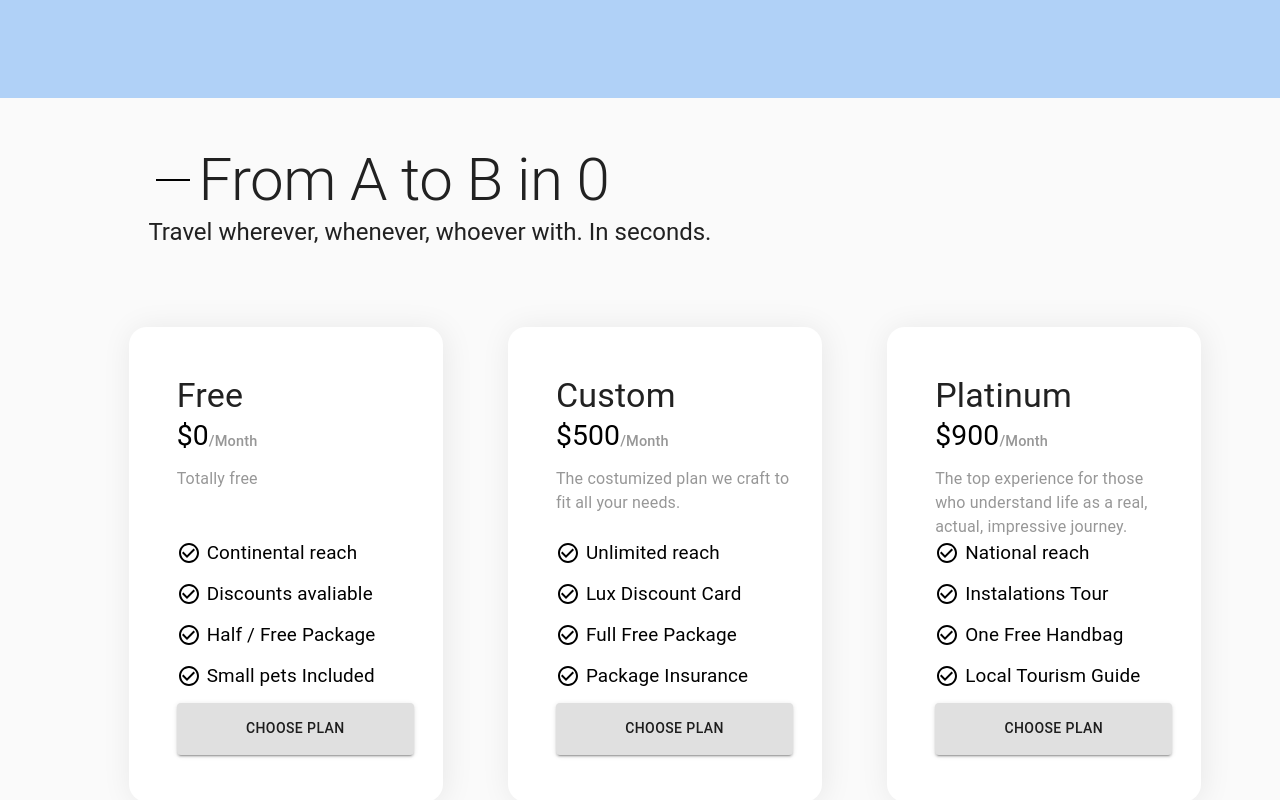
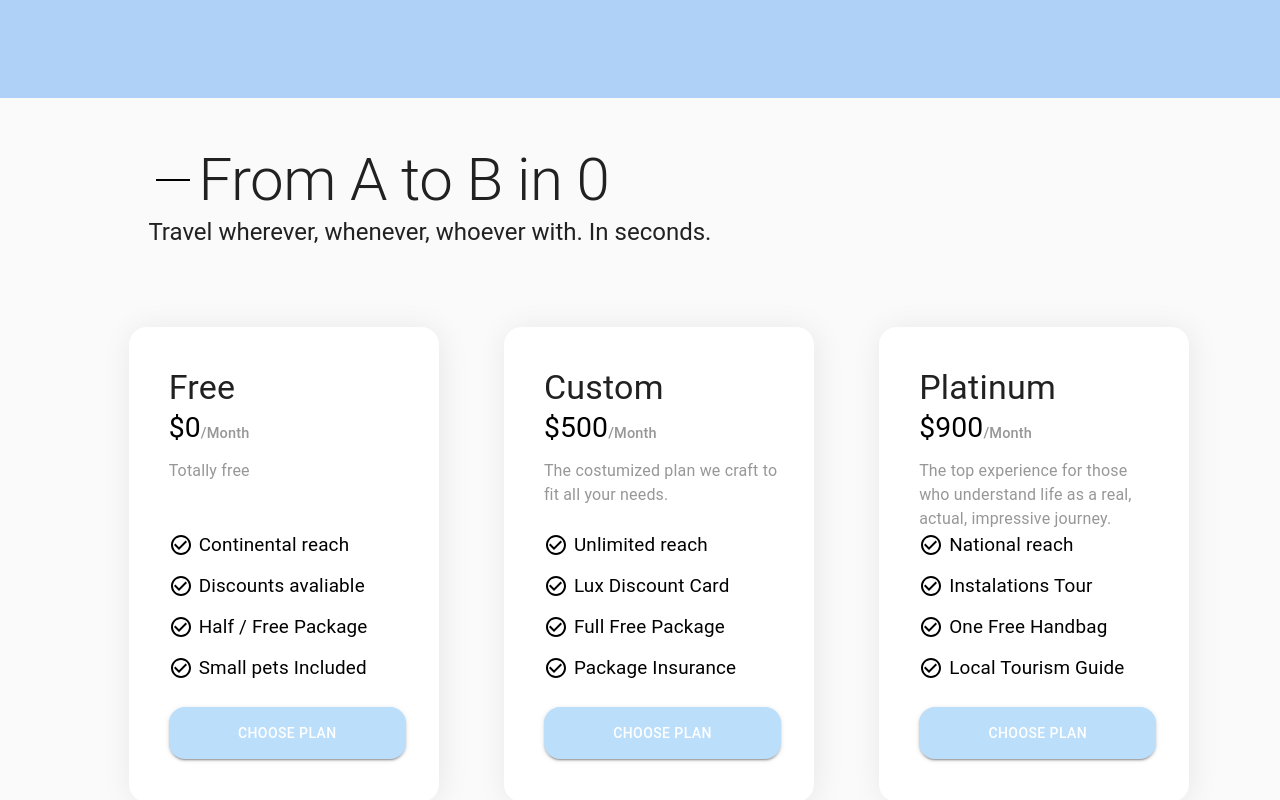
Before and after one commit to VekaTobias10/blinkport_app, a React (Create React App) app in the folder tercera-practica-vpv/: page / in a window 1280 px wide. Shown: the part 636-1436 px from the top of the page. Built offline with nearby package versions, Linux system fonts and the light colour scheme; the HTML template or start-up script is replaced by a standard one.

Commit message:
ultimos cambios

```diff
--- a/tercera-practica-vpv/src/components/price-component/price-section.jsx
+++ b/tercera-practica-vpv/src/components/price-component/price-section.jsx
@@ -68,7 +68,7 @@ export default function PriceCardLanding() {
                   Small pets Included</div>
                 </Typography>
               </div>
-              <Button className="button-prices" variant="contained">
+              <Button className={classes.buttonPrices} variant="contained">
                 CHOOSE PLAN
               </Button>
             </CardContent>
@@ -105,7 +105,7 @@ export default function PriceCardLanding() {
                   Package Insurance</div>
                 </Typography>
               </div>
-              <Button className="button-prices" variant="contained">
+              <Button className={classes.buttonPrices} variant="contained">
                 CHOOSE PLAN
               </Button>
             </CardContent>
@@ -147,7 +147,7 @@ export default function PriceCardLanding() {
                 </Typography>
 
               </div>
-              <Button className="button-prices" variant="contained">
+              <Button className={classes.buttonPrices} variant="contained">
                 CHOOSE PLAN
               </Button>
             </CardContent>
--- a/tercera-practica-vpv/src/components/price-component/price-style.js
+++ b/tercera-practica-vpv/src/components/price-component/price-style.js
@@ -31,8 +31,8 @@ export const useStyles = makeStyles({
         display: 'flex',
         flexDirection: 'column',
         alignItems: 'flex-Start',
-        padding: '2rem',
-        width: '314px',
+        padding: '1.5rem',
+        width: '310px',
         height: '475px',
         left: '144px',
         top: '2460px',
@@ -55,5 +55,16 @@ export const useStyles = makeStyles({
         flexGrow: 0,
         margin: '0px 8px',
     },
+    buttonPrices:{
+        backgroundColor: "#BBDEFB",
+        color: "white",
+        borderRadius: "16px",
+        justifyContent: "center",
+        alignItems: "center",
+        padding: "8px",
+        width: '237.34px',
+        height: '51.96px',
+        margin: '0.8rem auto',
+    },
 
 });
--- a/tercera-practica-vpv/src/components/price-component/price-style2.css
+++ b/tercera-practica-vpv/src/components/price-component/price-style2.css
@@ -26,9 +26,6 @@
   line-height: 50px;
 }
 
-/* .icon-checkCircle{
-
-} */
 
 .text-description-card {
   position: static;
@@ -44,7 +41,7 @@
   height: 72.83px;
 }
 
-.button-prices {
+/* .button-prices {
   display: flex;
   justify-content: center;
   padding: 11px;
@@ -56,7 +53,7 @@
   -moz-border-radius: 23px;
   -ms-border-radius: 23px;
   -o-border-radius: 23px;
-}
+} */
 
 .icon-checkCircle {
   margin-right: 6px;
```
Also changed, not shown: tercera-practica-vpv/src/components/footer-component/index.jsx (added, +12 -0 lines), tercera-practica-vpv/src/components/footer-component/style.css (added).
